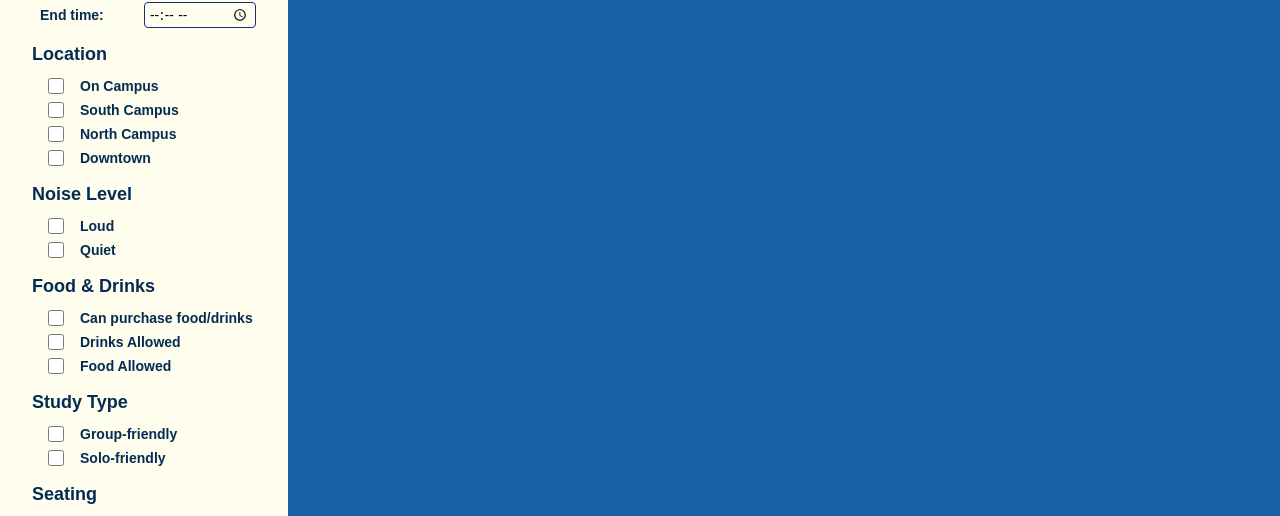
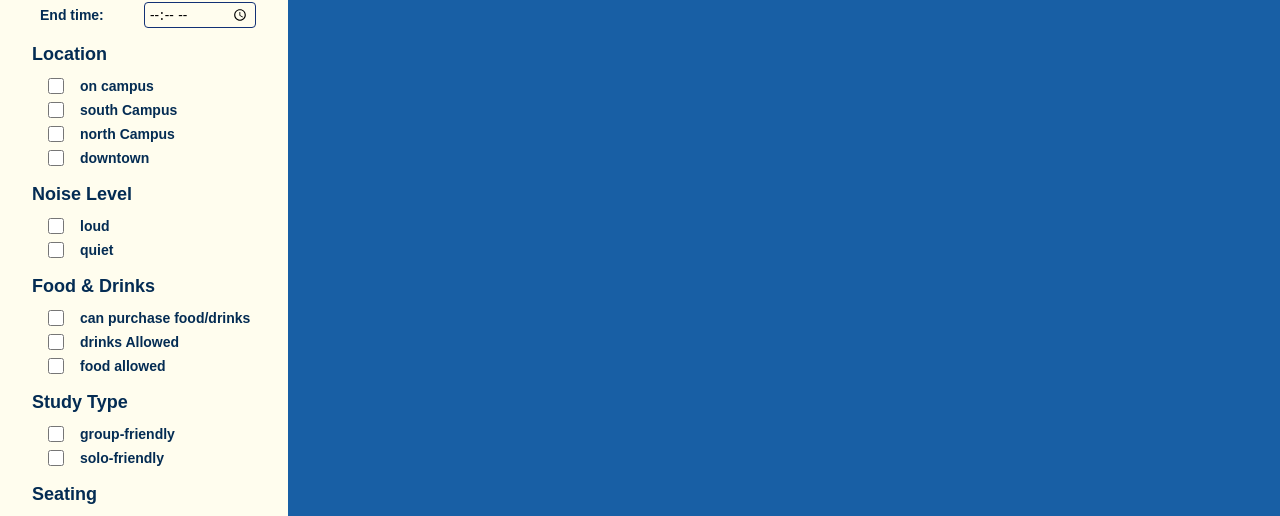
Before and after one commit to elMarMar/studyatcal-deployable, a Next.js app: page / in a window 1280 px wide. Shown: the part 257-773 px from the top of the page. Built offline with nearby package versions, Linux system fonts and the light colour scheme; no server answers; the database is empty; a web font is replaced by a local one.

Commit message:
change filters values to lowercase

```diff
--- a/app/components/Filters.tsx
+++ b/app/components/Filters.tsx
@@ -28,7 +28,7 @@ const Filters = () => {
       </div>
 
       <FilterSection title="Location">
-        {["On Campus", "South Campus", "North Campus", "Downtown"].map((loc) => (
+        {["on campus", "south Campus", "north Campus", "downtown"].map((loc) => (
           <CheckboxItem
             key={loc}
             label={loc}
@@ -39,7 +39,7 @@ const Filters = () => {
       </FilterSection>
 
       <FilterSection title="Noise Level">
-        {["Loud", "Quiet"].map((level) => (
+        {["loud", "quiet"].map((level) => (
           <CheckboxItem
             key={level}
             label={level}
@@ -50,7 +50,7 @@ const Filters = () => {
       </FilterSection>
 
       <FilterSection title="Food & Drinks">
-        {["Can purchase food/drinks", "Drinks Allowed", "Food Allowed"].map((item) => (
+        {["can purchase food/drinks", "drinks Allowed", "food allowed"].map((item) => (
           <CheckboxItem
             key={item}
             label={item}
@@ -61,7 +61,7 @@ const Filters = () => {
       </FilterSection>
 
       <FilterSection title="Study Type">
-        {["Group-friendly", "Solo-friendly"].map((type) => (
+        {["group-friendly", "solo-friendly"].map((type) => (
           <CheckboxItem
             key={type}
             label={type}
```
